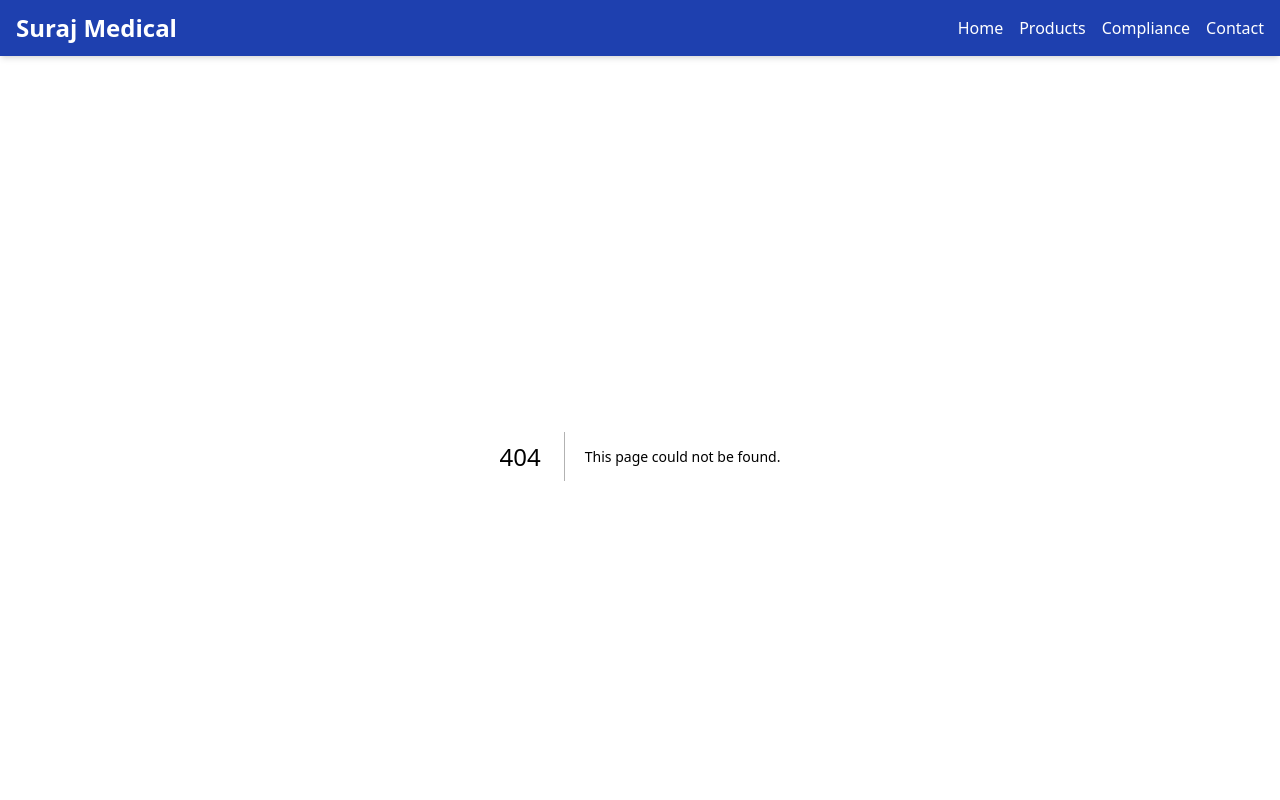
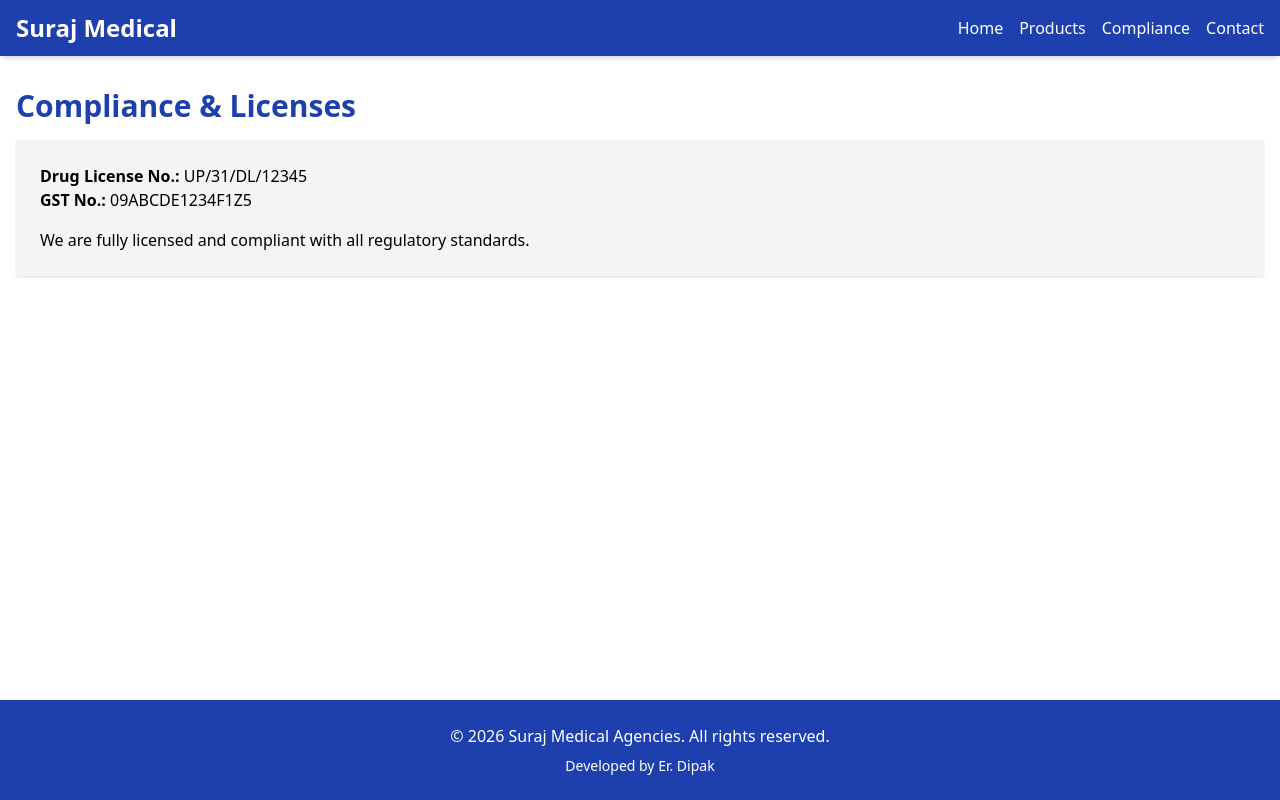
Before and after one commit to thedeehapp/Suraj-Medical-Agency, a Next.js app: page /compliance in a window 1280 px wide. Before the commit this address had no page. Shown: the top 800 px of the page. Built offline with nearby package versions, Linux system fonts and the light colour scheme; no server answers; the database is empty.

Commit message:
Create compliance.js

```diff
--- /dev/null
+++ b/pages/compliance.js
@@ -0,0 +1,27 @@
+import { useEffect, useState } from 'react';
+import { db } from '../lib/firebase';
+import { doc, getDoc } from 'firebase/firestore';
+
+export default function Compliance() {
+  const [settings, setSettings] = useState({});
+
+  useEffect(() => {
+    const fetchSettings = async () => {
+      const docRef = doc(db, 'settings', 'siteSettings');
+      const docSnap = await getDoc(docRef);
+      if (docSnap.exists()) setSettings(docSnap.data());
+    };
+    fetchSettings();
+  }, []);
+
+  return (
+    <div className="container mx-auto px-4 py-8">
+      <h1 className="text-3xl font-bold text-blue-800 mb-4">Compliance & Licenses</h1>
+      <div className="bg-gray-100 p-6 rounded shadow">
+        <p><strong>Drug License No.:</strong> {settings.drugLicense || 'UP/31/DL/12345'}</p>
+        <p><strong>GST No.:</strong> {settings.gstNumber || '09ABCDE1234F1Z5'}</p>
+        <p className="mt-4">We are fully licensed and compliant with all regulatory standards.</p>
+      </div>
+    </div>
+  );
+}
```
